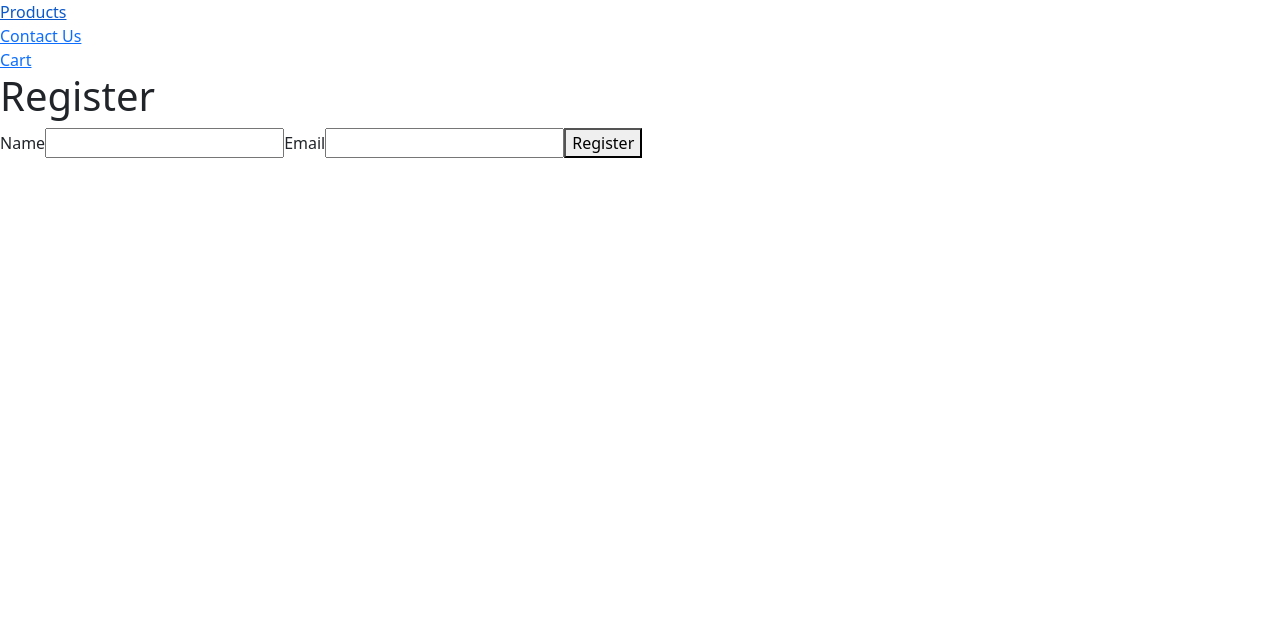
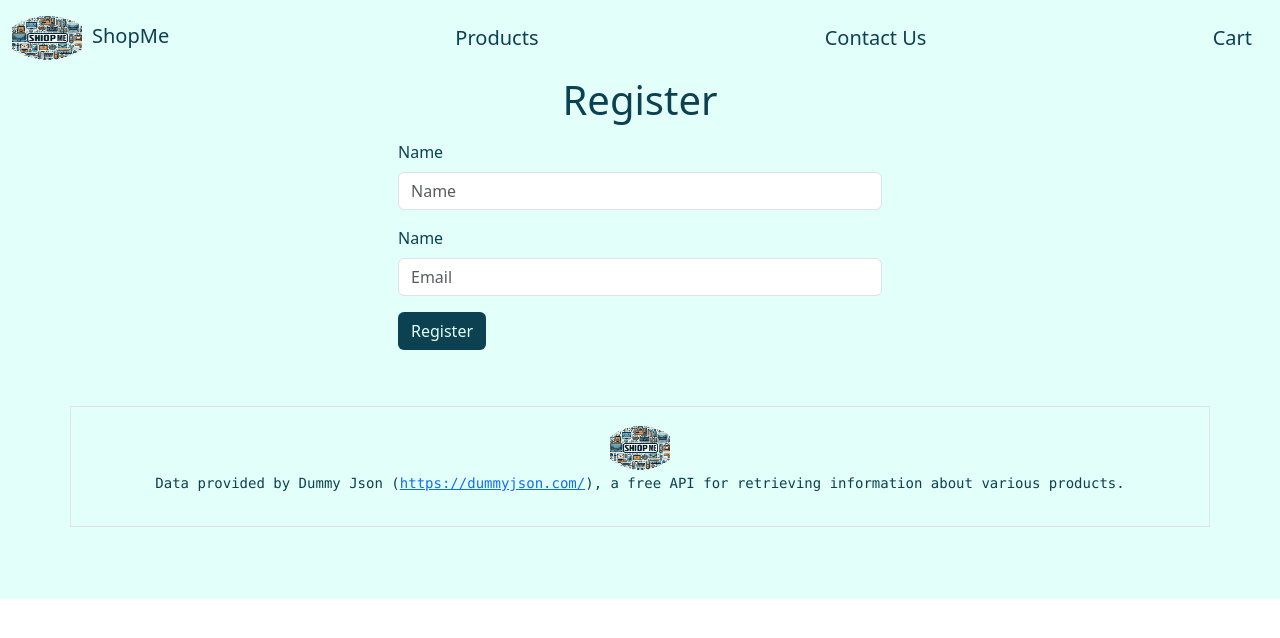
Before and after one commit to yeshi16/shimelis_meba_shopme_capstone, a React (Create React App) app: page /register in a window 1280 px wide. Shown: the top 638 px of the page. Built offline with nearby package versions, Linux system fonts and the light colour scheme.

Commit message:
style home, register, nave page

```diff
--- a/src/Style.css
+++ b/src/Style.css
@@ -16,6 +16,9 @@
 .navHome {
     background-color: #e2fffa;
 }
+.navbar-brand{
+    color: #0c4151
+}
 
 .d-inline-block {
     margin-right: 10px;
@@ -23,10 +26,31 @@
 
 .navText {
     width: 800px;
-    color: #01212c;
+    color: #0c4151;
 }
 .navDiv {
     display: flex;
     justify-content: center;
     align-items: center;
 }
+
+pre {
+   color: #0c4151
+}
+.display-6 {
+  color: #0c4151
+}
+
+form{
+    width: 500px;
+   color: #0c4151
+}
+
+.btn {
+    background-color: #0c4151;
+    color: #e2fffa;
+}
+.backgroundContainer{
+    background-color: #e2fffa;
+    height: 100%;
+}
--- a/src/component/Nav.js
+++ b/src/component/Nav.js
@@ -1,4 +1,4 @@
-import {Link} from 'react-router-dom'
+import { Link } from 'react-router-dom'
 // import { useContext } from 'react'
 // import Context from './Context'
 // import { CartContext } from './CartContext';
@@ -6,28 +6,51 @@ import {Link} from 'react-router-dom'
 function Nav() {
     // const cartData = useContext(Context)
     // const { incart } = useContext(CartContext);
-    return(
-        <div>
+    return (
+        // <div>
+        //     {/* <Link to='/'>
+        //         <div>Home</div>
+        //     </Link> */}
+        //     <Link to='/products'>
+        //         <div>Products</div>
+        //     </Link>
+        //     <Link to='/contact'>
+        //         <div>Contact Us</div>
+        //     </Link>
+        //     <Link to='/cart'>
+        //         <div>Cart</div>
+        //     </Link>
+        //     {/* <Link to='/cart'>
+        //         <div>Cart: {incart.length}</div>
+        //     </Link> */}
+        //     {/* <Link to='/cart'>
+        //         <div>Cart: {cartData.cartItems}</div>
+        //     </Link> */}
+
+        // </div>
+        <nav className="navbar navbar-expand-lg ">
+            <div className="container-fluid">
+                <Link className="navbar-brand" href="#">
+                    <img src="../images/ShopMe_logo.jpg" alt="Logo" width="70" height="50" className="d-inline-block align-text-center" />
+                    ShopMe
+                </Link>
+
                 {/* <Link to='/'>
                  <div>Home</div>
                 </Link> */}
-            <Link to='/products'>
+                <Link className="navbar-brand" to='/products'>
                     <div>Products</div>
                 </Link>
-            <Link to='/contact'>
+                <Link className="navbar-brand" to='/contact'>
                     <div>Contact Us</div>
                 </Link>
-            <Link to='/cart'>
+                <Link className="navbar-brand" to='/cart'>
                     <div>Cart</div>
                 </Link>
-            {/* <Link to='/cart'>
-                <div>Cart: {incart.length}</div>
-            </Link> */}
-            {/* <Link to='/cart'>
-                <div>Cart: {cartData.cartItems}</div>
-            </Link> */}
 
             </div>
+
+        </nav>
     )
 }
 
--- a/src/page/Contact.js
+++ b/src/page/Contact.js
@@ -1,4 +1,5 @@
 import React, { useState } from "react";
+import Footer from "../page/Footer"
 
 function Contact() {
     const [name, setName] = useState('')
@@ -47,39 +48,53 @@ function Contact() {
     }
 
     return (
-        <div>
-            <h1>Contact Us</h1>
+        <div  className="backgroundContainer">
+            <h1 className="display-6 text-center">Contact us</h1>
 
-            <form>
-                <label>Name</label>
+            <form className="mx-auto p-2" style={{ width: "200px;" }}>
+
+                <div class="mb-3">
+                    <label for="Input1" class="form-label">Name</label>
                     <input
-                    type='text'
-                    id='name'
-                    name='name'
+                        type="text"
+                        className="form-control"
+                        id="Input1"
+                        placeholder="Name"
                         value={name}
                         onChange={(e) => setName(e.target.value)}
                     />
+                </div>
 
-
-                <label>Email</label>
+                <div class="mb-3">
+                    <label for="Input2" class="form-label">Name</label>
                     <input
-                    type='text'
-                    id='email'
-                    name='email'
+                        type="text"
+                        className="form-control"
+                        id="Input2"
+                        placeholder="Email"
                         value={email}
                         onChange={(e) => setEmail(e.target.value)}
                     />
+                </div>
 
-                <label>Message</label>
+
+
+                <div class="mb-3">
+                    <label for="Textarea1" class="form-label">Message</label>
                     <textarea
-                    id='message'
-                    name='message'
+                        placeholder="Type your message"
+                        className="form-control"
+                        id="Textarea1"
+                        rows="3"
                         value={message}
                         onChange={(e) => setMessage(e.target.value)}>
                     </textarea>
+                </div>
 
-                <button type='submit' onClick={handleSubmit}>Submit</button>
+                <button type="button" className="btn ">Submit</button>
             </form>
+            <br /><br />
+            <Footer />
         </div>
     )
 
--- a/src/page/Footer.js
+++ b/src/page/Footer.js
@@ -6,6 +6,7 @@ function Footer() {
         <>
             <footer className="bootstrap-classes text-center text-secondary">
                 <div className="container border border-secondary-emphasis p-3">
+                <img src="/images/ShopMe_Logo.jpg" alt="Bootstrap" style={{ width: "60px", height: "50px"}} />
                     <pre>Data provided by Dummy Json <span>(<a href="https://dummyjson.com/">https://dummyjson.com/</a>)</span>,
                         a free API for retrieving information about various products.
                     </pre>
--- a/src/page/Register.js
+++ b/src/page/Register.js
@@ -1,6 +1,6 @@
 import React, { useState } from "react";
-import {Link, useNavigate} from 'react-router-dom'
-
+import { useNavigate } from 'react-router-dom'
+import Footer from "../page/Footer"
 
 function Contact() {
     const navigate = useNavigate()
@@ -16,7 +16,7 @@ function Contact() {
             name: name,
             email: email,
         }
-        try{
+        try {
             const response = await fetch('http://localhost:4000/registerssss', {
                 method: 'POST',
                 headers: {
@@ -37,7 +37,7 @@ function Contact() {
     const handleSubmit = async (e) => {
         e.preventDefault()
 
-        if(!email || !name){
+        if (!email || !name) {
             alert('Add Name and Email ')
             return
         }
@@ -53,35 +53,46 @@ function Contact() {
     }
 
     return (
-        <div>
-            <h1>Register</h1>
+        <div className="backgroundContainer">
+            <h1 className="display-6 text-center">Register</h1>
+            {/* <h1>Register</h1> */}
 
-            <form>
-            <label>Name</label>
+            <form className="mx-auto p-2" style={{ width: "200px;" }}>
+
+                <div class="mb-3">
+                    <label for="Input1" class="form-label">Name</label>
                     <input
-                    type='text'
-                    id='name'
-                    name='name'
+                        type="text"
+                        className="form-control"
+                        id="Input1"
+                        placeholder="Name"
                         value={name}
                         onChange={(e) => setName(e.target.value)}
                     />
+                </div>
 
-                <label>Email</label>
+                <div class="mb-3">
+                    <label for="Input2" class="form-label">Name</label>
                     <input
-                    type='text'
-                    id='email'
-                    name='email'
+                        type="text"
+                        className="form-control"
+                        id="Input2"
+                        placeholder="Email"
                         value={email}
                         onChange={(e) => setEmail(e.target.value)}
                     />
+                </div>
 
-                <button type='submit' onClick={handleSubmit}>Register</button>
+                <button type="button" className="btn " onClick={handleSubmit}>Register</button>
+
             </form>
 
             {/* <p>Already Registered</p> */}
             {/* <Link to='/products'>
                 Login
             </Link> */}
+            <br /><br />
+            <Footer />
         </div>
     )
 
```
Also changed, not shown: public/images/shopmeLogo.jpeg (added), public/images/shopmeLogo.jpg (added). Lines whose indentation alone changed are shown as unchanged.
